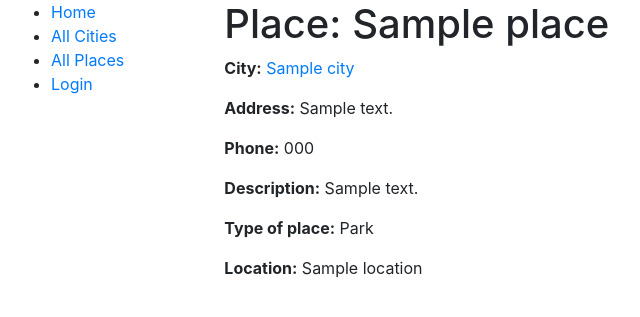
After one commit to Mithilesh-M/Place-Django-App, a Django app: page /placeapp/place/1 in a window 1280 px wide. The commit adds this page. Shown: the top 317 px of the page, without its empty margins (4-644 px from the left). Run offline with Django 3.2, Linux system fonts and the light colour scheme; tables that the repository leaves empty hold one stand-in row (values such as "Sample post"); parts of the project's set-up code (start-up, migrations or seed data) failed here and were passed over.

Commit message:
Add place detail view in place app
Shows place detail for place app

```diff
--- a/placeapp/models.py
+++ b/placeapp/models.py
@@ -29,11 +29,14 @@ class Place(models.Model):
         default='m',
         help_text='Place Type',
     )
-    address = models.CharField(max_length=250, help_text='Enter a place address')
 
     def __str__(self):
         """String for representing the Model object."""
         return self.title
+
+    def get_absolute_url(self):
+        """Returns the url to access a particular place instance."""
+        return reverse('place-detail', args=[str(self.id)])
 
 
 class City(models.Model):
--- a/placeapp/templates/placeapp/city_detail.html
+++ b/placeapp/templates/placeapp/city_detail.html
@@ -7,7 +7,7 @@
   <ul>
     {% for place in city.place_set.all %}
       <li>
-        <a href="">{{ place.title }}</a>
+        <a href="{{ place.get_absolute_url }}">{{ place.title }}</a>
       </li>
     {% endfor %}
   </ul>
--- /dev/null
+++ b/placeapp/templates/placeapp/place_detail.html
@@ -0,0 +1,13 @@
+{% extends "base_generic.html" %}
+
+{% block content %}
+  <h1>Place: {{ place.title }}</h1>
+
+  <p><strong>City:</strong> <a href="{{ place.city.get_absolute_url }}">{{ place.city.name }}</a></p> <!-- author detail link not yet defined -->
+  <p><strong>Address:</strong> {{ place.address }}</p>
+  <p><strong>Phone:</strong> {{ place.phone }}</p>
+  <p><strong>Description:</strong> {{ place.description }}</p>
+  <p><strong>Type of place:</strong> {{ place.get_type_of_place_display }}</p>
+  <p><strong>Location:</strong> {{ place.location }}</p>
+
+{% endblock %}
--- a/placeapp/templates/placeapp/place_list.html
+++ b/placeapp/templates/placeapp/place_list.html
@@ -6,7 +6,7 @@
   <ul>
     {% for place in place_list %}
       <li>
-        <a href="">{{ place.name }}</a>
+        <a href="{{ place.get_absolute_url }}">{{ place.title }}</a>
       </li>
     {% endfor %}
   </ul>
--- a/placeapp/urls.py
+++ b/placeapp/urls.py
@@ -7,4 +7,5 @@ urlpatterns = [
     path('places/', views.PlaceListView.as_view(), name='places'),
     path('cities/', views.CityListView.as_view(), name='cities'),
     path('city/<int:pk>', views.CityDetailView.as_view(), name='city-detail'),
+    path('place/<int:pk>', views.PlaceDetailView.as_view(), name='place-detail'),
 ]
--- a/placeapp/views.py
+++ b/placeapp/views.py
@@ -30,3 +30,8 @@ class PlaceListView(generic.ListView):
 class CityDetailView(generic.DetailView):
     model = City
     paginate_by = 10
+
+
+class PlaceDetailView(generic.DetailView):
+    model = Place
+    paginate_by = 10
```
Also changed, not shown: placeapp/admin.py (+5 -5 lines).
